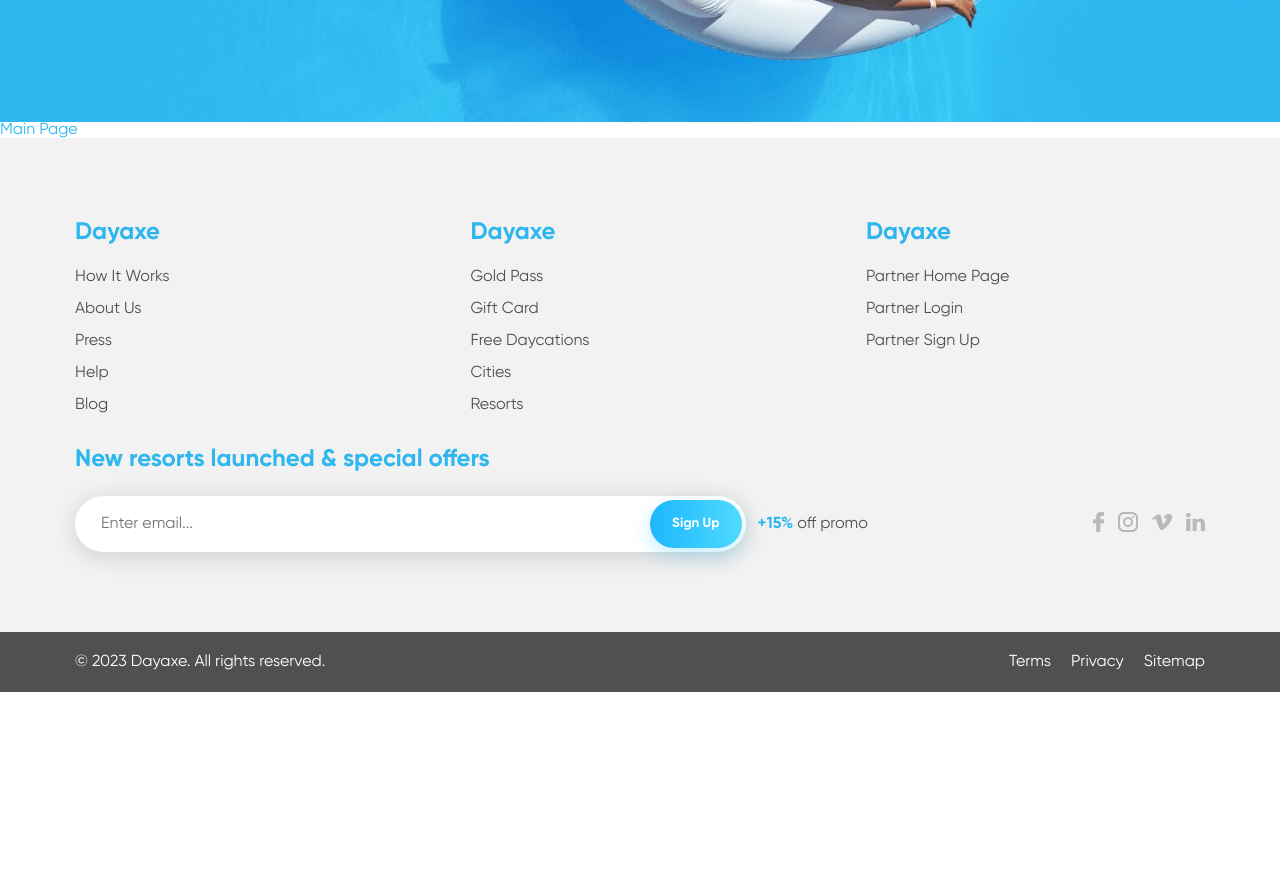
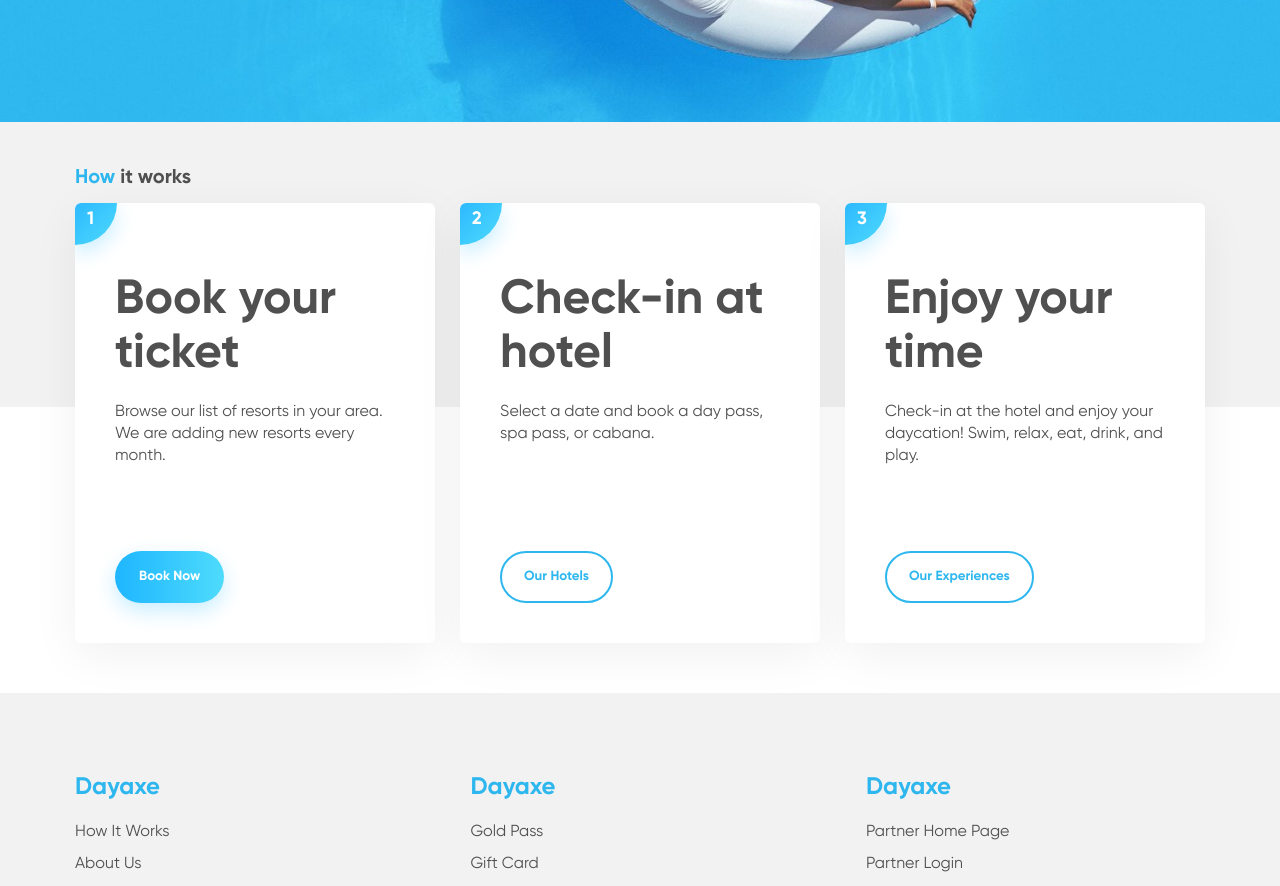
Before and after one commit to verenichyi/dayaxe, a React (Create React App) app: page / in a window 1280 px wide. Shown: the part 660-1546 px from the top of the page. Before the commit the page ends 1352 px from the top, so only its background shows below. Built offline with nearby package versions, Linux system fonts and the light colour scheme.

Commit message:
feat: implement `how-it-works` section

```diff
--- /dev/null
+++ b/src/UI/MainButton/MainButton.tsx
@@ -0,0 +1,15 @@
+import React, { PropsWithChildren } from 'react';
+import styles from './styles.module.scss';
+
+interface Props {
+  inverted: boolean;
+  padding: string;
+}
+
+const MainButton = ({ children, inverted, padding }: PropsWithChildren<Props>) => (
+  <button style={{ padding }} className={inverted ? styles.invertedButton : styles.button}>
+    {children}
+  </button>
+);
+
+export default MainButton;
--- /dev/null
+++ b/src/UI/MainButton/index.ts
@@ -0,0 +1 @@
+export { default } from './MainButton';
--- /dev/null
+++ b/src/UI/MainButton/styles.module.scss
@@ -0,0 +1,40 @@
+@import '../../app-styles/variables';
+
+
+.button {
+  width: 100%;
+  cursor: pointer;
+  outline: none;
+  border-radius: 50px;
+  border: 2px solid transparent;
+  background: $primary-gradient border-box;
+  color: $white-color;
+  font-weight: 700;
+  box-shadow: $button-shadow;
+
+    &:hover {
+      border: 2px solid $primary-color;
+      background: transparent;
+      color: $primary-color;
+      box-shadow: none;
+    }
+}
+
+.invertedButton {
+  width: 100%;
+  cursor: pointer;
+  outline: none;
+  border-radius: 50px;
+  border: 2px solid $primary-color;
+  background: transparent;
+  color: $primary-color;
+  font-weight: 700;
+  box-shadow: none;
+
+  &:hover {
+    border: 2px solid transparent;
+    background: $primary-gradient border-box;
+    color: $white-color;
+    box-shadow: $button-shadow;
+  }
+}
--- /dev/null
+++ b/src/constants/how-it-works-cards.ts
@@ -0,0 +1,23 @@
+export interface HowItWorkCard {
+  title: string;
+  description: string;
+  buttonText: string;
+}
+
+export const howItWorkCards: HowItWorkCard[] = [
+  {
+    title: 'Book your ticket',
+    description: 'Browse our list of resorts in your area. We are adding new resorts every month.',
+    buttonText: 'Book Now',
+  },
+  {
+    title: 'Check-in at hotel',
+    description: 'Select a date and book a day pass, spa pass, or cabana.',
+    buttonText: 'Our Hotels',
+  },
+  {
+    title: 'Enjoy your time',
+    description: 'Check-in at the hotel and enjoy your daycation! Swim, relax, eat, drink, and play.',
+    buttonText: 'Our Experiences',
+  },
+];
--- /dev/null
+++ b/src/modules/HowItWorks/HowItWorks.tsx
@@ -0,0 +1,33 @@
+import React from 'react';
+import Container from '../../UI/Container';
+import SectionTitle from '../../UI/SectionTitle';
+import MainButton from '../../UI/MainButton';
+import styles from './styles.module.scss';
+import { howItWorkCards } from '../../constants/how-it-works-cards';
+
+const HowItWorks = () => {
+  const listItems = howItWorkCards.map(({ title, description, buttonText }, index) => (
+    <li key={title} className={styles.howItWorks__card} data-order={index + 1}>
+      <h3 className={styles.howItWorks__cardTitle}>{title}</h3>
+      <p className={styles.howItWorks__cardDescription}>{description}</p>
+      <div className={styles.howItWorks__cardButton}>
+        <MainButton inverted={index !== 0} padding={'16px 22px'}>
+          {buttonText}
+        </MainButton>
+      </div>
+    </li>
+  ));
+
+  return (
+    <section className={styles.howItWorks}>
+      <Container>
+        <SectionTitle>
+          <span>How</span> it works
+        </SectionTitle>
+        <ul className={styles.howItWorks__list}>{listItems}</ul>
+      </Container>
+    </section>
+  );
+};
+
+export default HowItWorks;
--- /dev/null
+++ b/src/modules/HowItWorks/index.ts
@@ -0,0 +1 @@
+export { default } from './HowItWorks';
--- /dev/null
+++ b/src/modules/HowItWorks/styles.module.scss
@@ -0,0 +1,131 @@
+@import '../../app-styles/variables';
+@import '../../app-styles/breakpoints';
+
+.howItWorks {
+  background: $how-it-works-background;
+  padding: 37px 0 17px;
+
+  @include screen-md {
+    padding: 42px 0 28px;
+  }
+
+  @include screen-lg {
+    padding: 46px 0 50px;
+  }
+
+  &__list {
+    display: flex;
+    flex-direction: column;
+    gap: 25px;
+
+    @include screen-lg {
+      flex-direction: row;
+    }
+  }
+
+  &__card {
+    position: relative;
+    width: 100%;
+    min-height: 315px;
+    display: flex;
+    flex-direction: column;
+    padding: 45px 25px 25px;
+    color: $primary-text-color;
+    background-color: $white-color;
+    box-shadow: 0 12px 48px 0 rgb(0 0 0 / 6%);
+    border-radius: 6px;
+    overflow: hidden;
+
+    @include screen-sm {
+      min-height: 250px;
+    }
+
+    @include screen-md {
+      padding: 50px 40px 40px;
+      flex-direction: row;
+      align-items: flex-start;
+      gap: 30px;
+      min-height: 190px;
+    }
+
+    @include screen-lg {
+      padding: 70px 40px 40px;
+      flex-direction: column;
+      align-items: flex-start;
+      gap: 20px;
+      min-height: 440px;
+    }
+
+    &:before {
+      position: absolute;
+      top: 0;
+      left: 0;
+      width: 30px;
+      height: 35px;
+      padding: 7px 0 0 12px;
+      font-weight: 700;
+      font-size: 18px;
+      color: $white-color;
+      border-radius: 6px 0 50px 0;
+      background: linear-gradient(135deg, #2db9fe 0%, #4edbfc 100%);
+      box-shadow: 0 8px 20px 0 rgb(30 182 255 / 24%);
+    }
+  }
+
+  @for $i from 1 through 3 {
+    & [data-order="#{$i}"]:before {
+      content: "#{$i}";
+    }
+  }
+
+  &__secondCard button,
+  &__thirdCard button {
+    background: transparent;
+    border: 2px solid $primary-color;
+    color: $primary-color;
+    box-shadow: none;
+
+    &:hover {
+      color: $white-color;
+      background: $primary-gradient;
+      border: none;
+      padding: 18px 24px;
+      box-shadow: 0 8px 20px rgb(30 182 255 / 24%);
+    }
+  }
+
+  &__cardTitle {
+    font-size: 30px;
+    line-height: 36px;
+    font-weight: 700;
+    margin-bottom: 15px;
+
+    @include screen-md {
+      max-width: 170px;
+      flex-shrink: 0;
+      margin-bottom: 0;
+    }
+
+    @include screen-lg {
+      font-size: 48px;
+      line-height: 54px;
+      max-width: none;
+    }
+  }
+
+  &__cardDescription {
+    flex-grow: 1;
+    font-size: 16px;
+    line-height: 22px;
+  }
+
+  &__cardButton {
+    @include screen-md {
+      min-width: 155px;
+    }
+
+    @include screen-lg {
+      min-width: initial;
+    }
+  }
+}
--- a/src/pages/MainPage/MainPage.tsx
+++ b/src/pages/MainPage/MainPage.tsx
@@ -1,7 +1,12 @@
 import React from 'react';
+import HowItWorks from '../../modules/HowItWorks';
 
 const MainPage = () => {
-  return <>Main Page</>;
+  return (
+    <>
+      <HowItWorks />
+    </>
+  );
 };
 
 export default MainPage;
```
